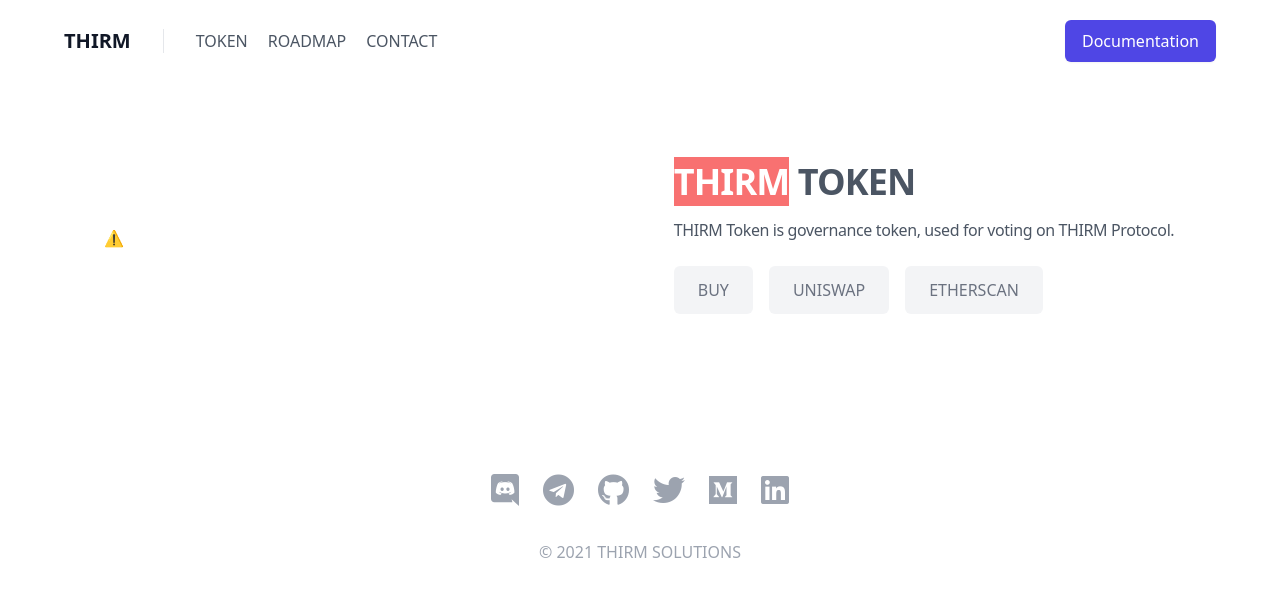
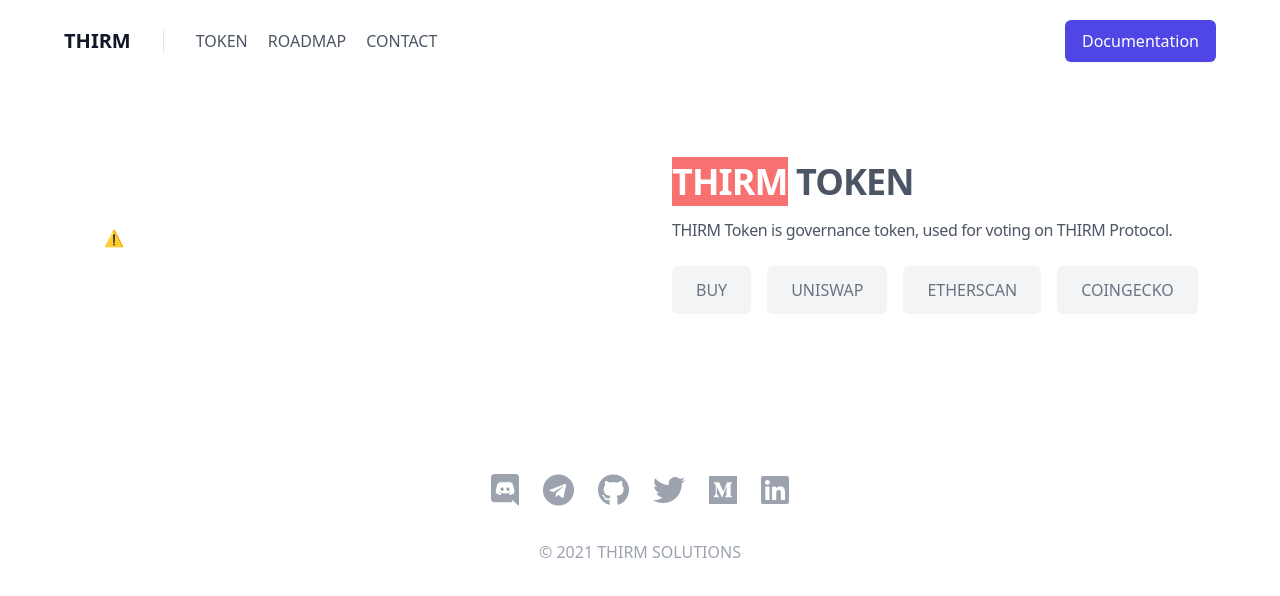
Before and after one commit to dreadedhamish/Website, a Vue app: page /token in a window 1280 px wide. Shown: the top 596 px of the page. Built offline with nearby package versions, Linux system fonts and the light colour scheme; no server answers.

Commit message:
Update Token.vue

```diff
--- a/src/pages/Token.vue
+++ b/src/pages/Token.vue
@@ -11,7 +11,8 @@
                                                         <a href="https://app.uniswap.org/#/swap?outputCurrency=0xb526fd41360c98929006f3bdcbd16d55de4b0069" class="flex items-center px-6 py-3 text-gray-500 bg-gray-100 rounded-md hover:bg-gray-200 hover:text-gray-600">BUY</a>
 							<a href="https://info.uniswap.org/#/tokens/0xb526fd41360c98929006f3bdcbd16d55de4b0069" class="flex items-center px-6 py-3 text-gray-500 bg-gray-100 rounded-md hover:bg-gray-200 hover:text-gray-600">UNISWAP</a>
 							<a href="https://etherscan.io/token/0xb526fd41360c98929006f3bdcbd16d55de4b0069" class="flex items-center px-6 py-3 text-gray-500 bg-gray-100 rounded-md hover:bg-gray-200 hover:text-gray-600">ETHERSCAN</a>
-						</div>
+                                                        <a href="https://www.coingecko.com/en/coins/thirm-protocol" class="flex items-center px-6 py-3 text-gray-500 bg-gray-100 rounded-md hover:bg-gray-200 hover:text-gray-600">COINGECKO</a>
+</div>
 					</div>
 				</div>
 			</div>
```
